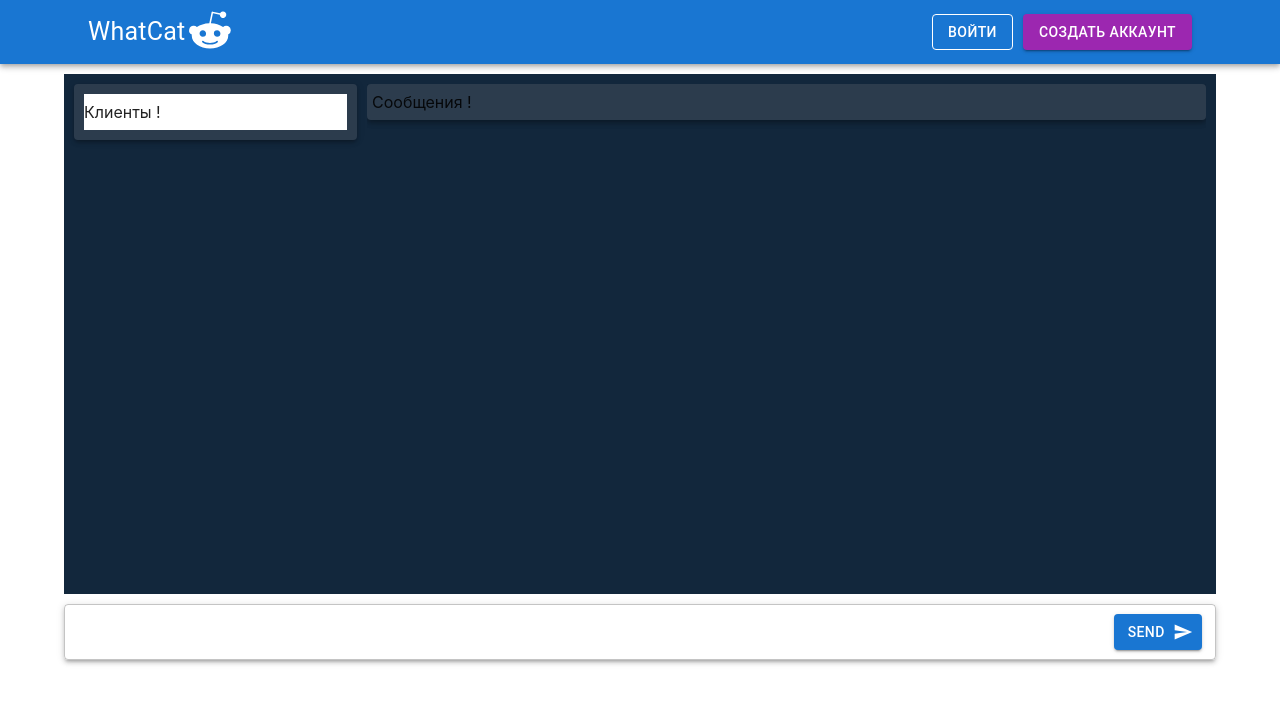
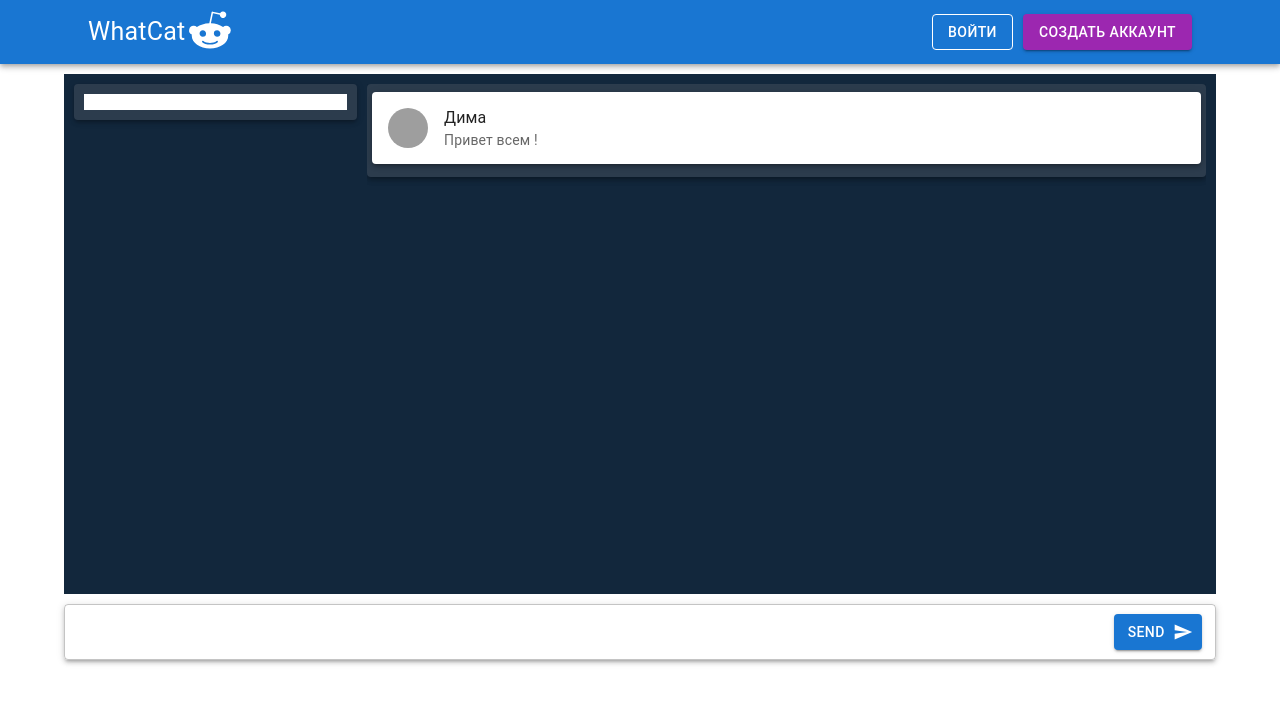
Before and after one commit to Firarmir-124/ChatApp, a React (Create React App) app in the folder frontend/: page / in a window 1280 px wide. Shown: the top 704 px of the page. Built offline with nearby package versions, Linux system fonts and the light colour scheme; grey boxes are pictures that could not be loaded.

Commit message:
#frontend создал компонент messages и сделал верстку

```diff
--- /dev/null
+++ b/frontend/src/components/Message/Message.tsx
@@ -0,0 +1,17 @@
+import React from 'react';
+import {Avatar, ListItem, ListItemAvatar, ListItemText, Paper} from "@mui/material";
+
+const Message = () => {
+  return (
+    <Paper sx={{mb: '5px'}} elevation={3}>
+      <ListItem>
+        <ListItemAvatar>
+          <Avatar src="/broken-image.jpg" />
+        </ListItemAvatar>
+        <ListItemText primary='Дима' secondary='Привет всем !' />
+      </ListItem>
+    </Paper>
+  );
+};
+
+export default Message;
--- a/frontend/src/containers/Home/Home.tsx
+++ b/frontend/src/containers/Home/Home.tsx
@@ -10,6 +10,7 @@ import {
   TextField
 } from "@mui/material";
 import SendIcon from '@mui/icons-material/Send';
+import Message from "../../components/Message/Message";
 
 const Home = () => {
   return (
@@ -19,7 +20,7 @@ const Home = () => {
           <Grid marginRight='10px' xs={3} item>
             <Paper sx={{mb: '5px', p: '10px', bgcolor: '#2c3c4d'}} elevation={3}>
               <List style={{ width: '100%', background: '#fff' }}>
-                Клиенты !
+
               </List>
             </Paper>
           </Grid>
@@ -34,7 +35,7 @@ const Home = () => {
           >
             <Paper sx={{px: '5px', bgcolor: '#2c3c4d'}} elevation={4}>
               <List sx={{ width: '100%' }}>
-                Сообщения !
+                <Message/>
               </List>
             </Paper>
           </Grid>
```
